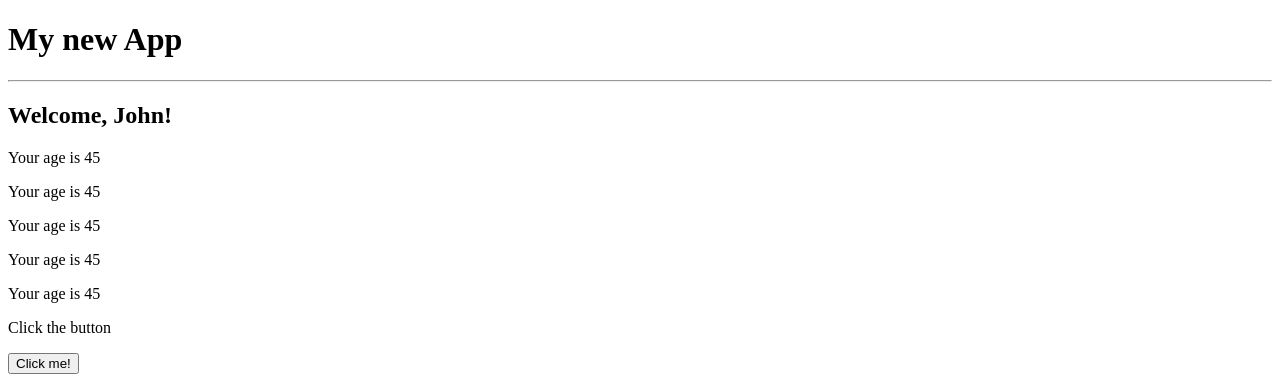
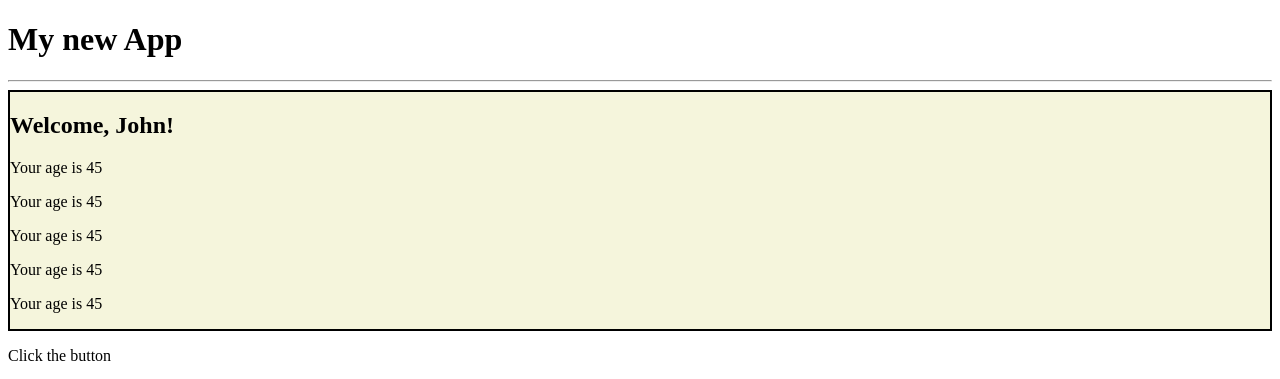
Before and after one commit to DomenicoProvenzano13/Develhope, a React (Vite) app in the folder Esercizi React/Conditional Rendering - 1/: page / in a window 1280 px wide. Shown: the top 379 px of the page. Built offline with nearby package versions, Linux system fonts and the light colour scheme.

Commit message:
Styling Components - 1 svolto

```diff
--- a/Esercizi React/Conditional Rendering - 1/package.json
+++ b/Esercizi React/Conditional Rendering - 1/package.json
@@ -11,7 +11,8 @@
   },
   "dependencies": {
     "react": "^18.2.0",
-    "react-dom": "^18.2.0"
+    "react-dom": "^18.2.0",
+    "sass": "^1.77.6"
   },
   "devDependencies": {
     "@types/react": "^18.2.66",
--- a/Esercizi React/Conditional Rendering - 1/src/App.jsx
+++ b/Esercizi React/Conditional Rendering - 1/src/App.jsx
@@ -12,7 +12,7 @@ import { TodoList } from "./components/TodoList";
 
 export default function App() {
   return (
-    <>
+    <div>
       <h1>My new App</h1>
       <hr />
       <Welcome name="John" age={45} />
@@ -41,6 +41,6 @@ export default function App() {
       />
       <hr />
       <TodoList />
-    </>
+    </div>
   );
 }
--- a/Esercizi React/Conditional Rendering - 1/src/components/Welcome.jsx
+++ b/Esercizi React/Conditional Rendering - 1/src/components/Welcome.jsx
@@ -2,7 +2,7 @@ import { Age } from "./Age";
 
 export function Welcome({ name, age }) {
   return (
-    <div>
+    <div className="welcome">
       <h2>Welcome, {name}!</h2>
       <Age age={age} />
       {age >= 18 && <Age age={age} />}
--- /dev/null
+++ b/Esercizi React/Conditional Rendering - 1/src/index.css
@@ -0,0 +1,4 @@
+.welcome {
+  background-color: beige;
+  border: 2px solid black;
+}
--- a/Esercizi React/Conditional Rendering - 1/src/index.jsx
+++ b/Esercizi React/Conditional Rendering - 1/src/index.jsx
@@ -1,4 +1,6 @@
 import { createRoot } from "react-dom/client";
 import App from "./App";
 
+import "./index.css";
+
 createRoot(document.getElementById("root")).render(<App />);
```
Also changed, not shown: 1 other file (tests, documents, lock files or other folders).
